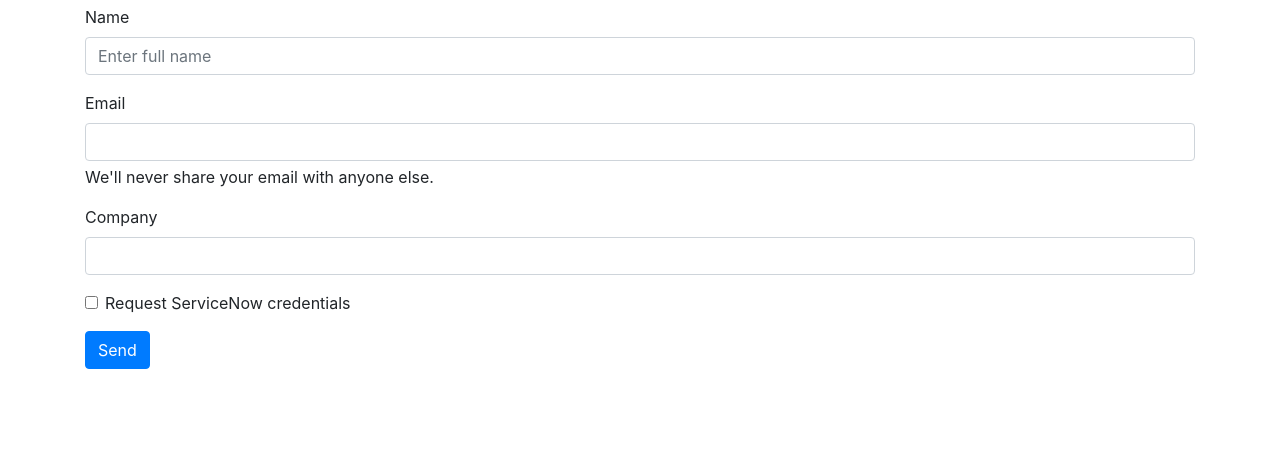
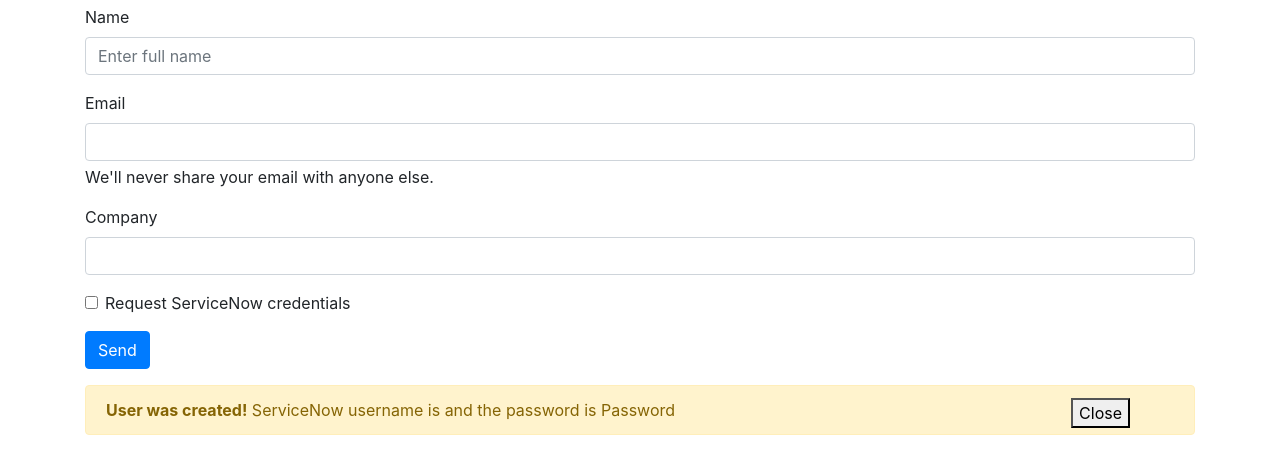
Before and after one commit to konovalova-alisa/WebApp-SN-API-interface, a plain HTML site: page index.html in a window 1280 px wide. Shown: the part 88-562 px from the top of the page. Drawn offline with nearby package versions, Linux system fonts and the light colour scheme.

Commit message:
Update index.html

```diff
--- a/index.html
+++ b/index.html
@@ -51,9 +51,9 @@
             Something went wrong!
         </div>
 
-    <div class="alert alert-warning alert-dismissible fade show mt-3 d-none" role="alert" id="infoBox">
+    <div class="alert alert-warning alert-dismissible fade show mt-3" role="alert" id="infoBox">
         <strong>User was created!</strong> ServiceNow username is <span id="userID"></span> and the password is <span id="plim">Password</span>
-        <button type="button" class="btn-close" data-bs-dismiss="alert" aria-label="Close">Close</button>
+        <button type="button" class="btn-close float-right" data-bs-dismiss="alert" aria-label="Close">Close</button>
       </div>
 
     </div>
```
